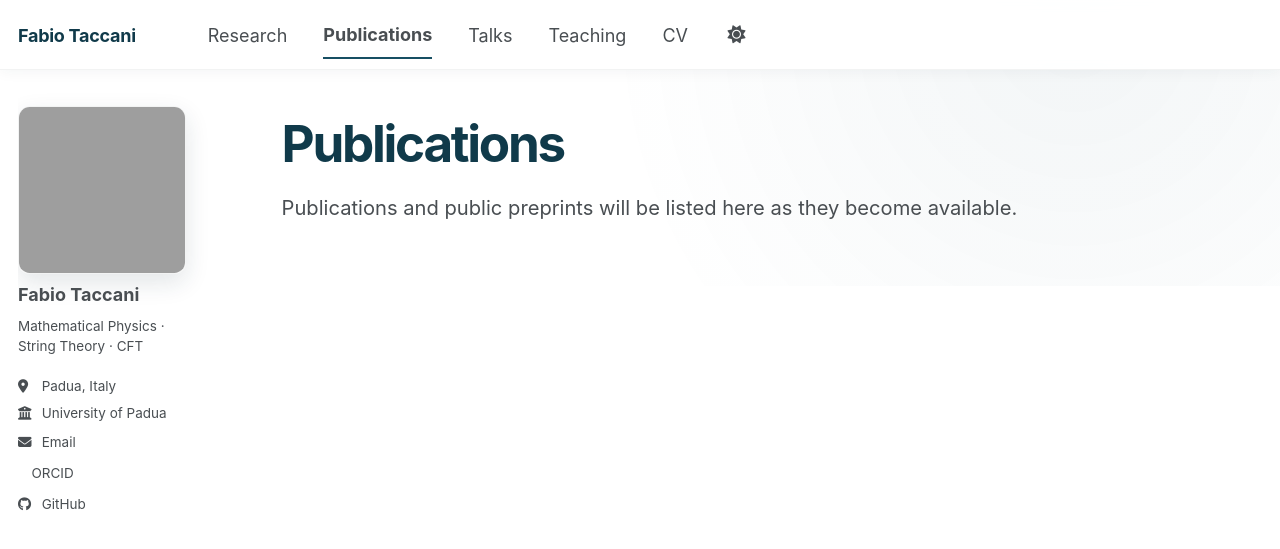
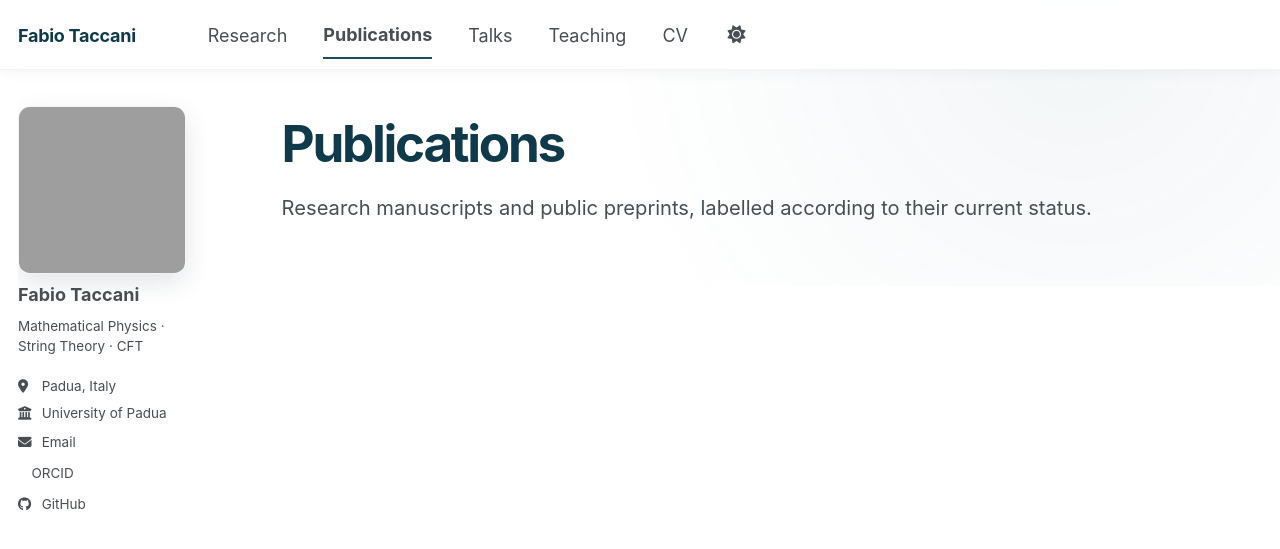
Before and after one commit to FabioTaccani/FabioTaccani.github.io, a Jekyll site: the page built from _pages/publications.html, in a window 1280 px wide. Shown: the top 549 px of the page. Built offline with Jekyll 4.4.1, drawn with Linux system fonts in a browser that asks for light colours; a style sheet for code colours, icons or effects is not loaded.

Commit message:
Restore manuscript listing with clear status

```diff
--- a/_pages/publications.html
+++ b/_pages/publications.html
@@ -6,5 +6,22 @@ author_profile: true
 ---
 
 <p class="page-intro">
-  Publications and public preprints will be listed here as they become available.
+  Research manuscripts and public preprints, labelled according to their current status.
 </p>
+
+{% include base_path %}
+
+{% for category in site.publication_category %}
+  {% assign title_shown = false %}
+  {% for post in site.publications reversed %}
+    {% if post.category != category[0] %}
+      {% continue %}
+    {% endif %}
+    {% unless title_shown %}
+      <h2>{{ category[1].title }}</h2>
+      <hr />
+      {% assign title_shown = true %}
+    {% endunless %}
+    {% include archive-single.html %}
+  {% endfor %}
+{% endfor %}
```
